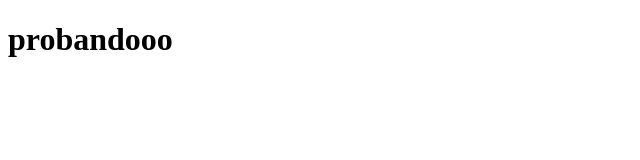
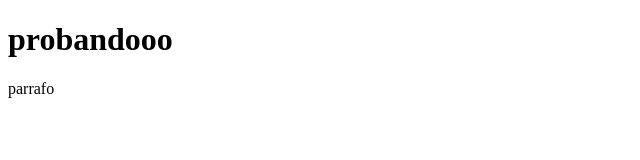
Before and after one commit to kikeam/Curso-git, a plain HTML site: page index.html in a window 1280 px wide. Shown: the full height of the page, 0-640 px from the left. Drawn offline with Linux system fonts and the light colour scheme.

Commit message:
Update index.html

```diff
--- a/index.html
+++ b/index.html
@@ -9,6 +9,7 @@
 
 <body>
     <h1>probandooo</h1>
+    <p>parrafo<p>
 </body>
 
 </html>
```
